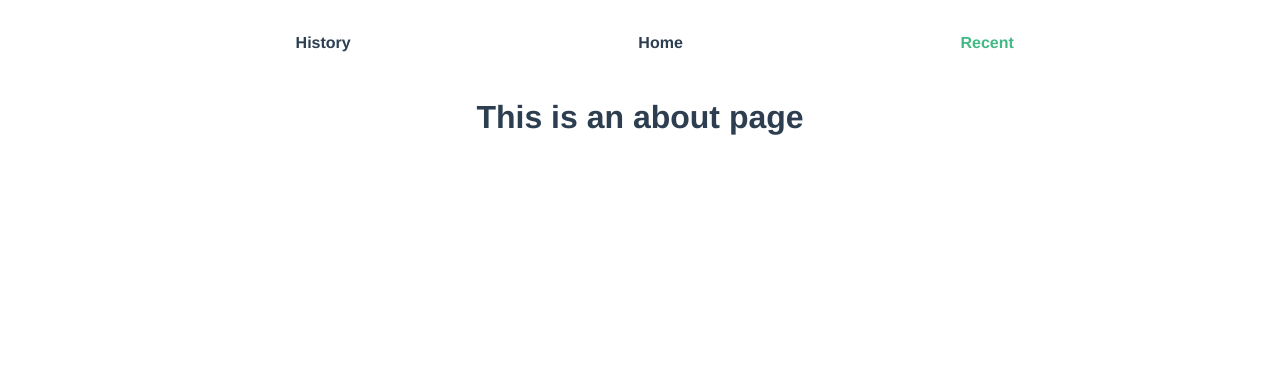
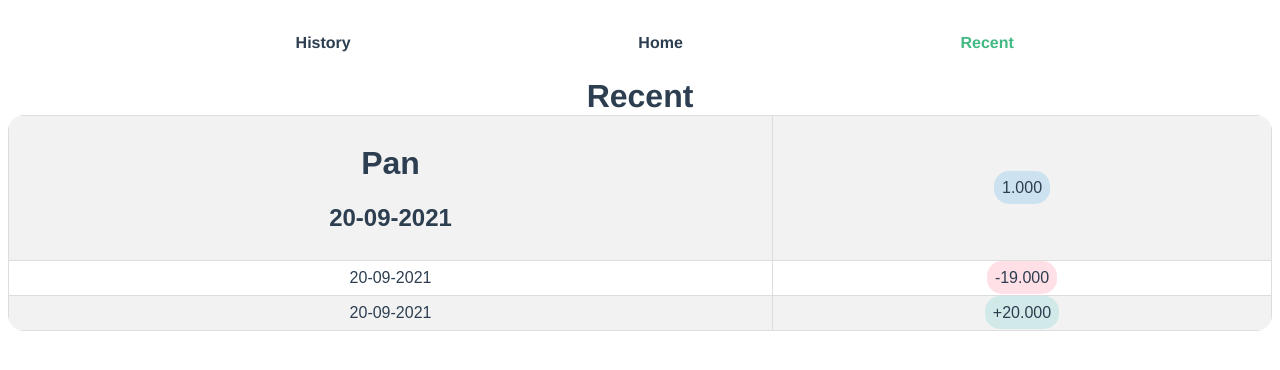
Before and after one commit to Marfullsen/chary-wallet, a Vue app: page /recent in a window 1280 px wide. Shown: the top 370 px of the page. Built offline with nearby package versions, Linux system fonts and the light colour scheme; some icons are missing.

Commit message:
Feature: Sketch for charts and recent history added.

```diff
--- /dev/null
+++ b/src/components/DailyChart.vue
@@ -0,0 +1,57 @@
+<template>
+  <div>
+    <canvas id='day-chart'></canvas>
+  </div>
+</template>
+
+<script>
+import Chart from 'chart.js';
+
+export default {
+  name: 'DayBarChart',
+  mounted() {
+    const ctx = document.getElementById('day-chart');
+    const data = {
+      type: 'bar',
+      data: {
+        labels: ['Red', 'Blue', 'Yellow', 'Green', 'Purple', 'Orange'],
+        datasets: [
+          {
+            label: '# of nothing',
+            data: [12, 19, 3, 5, 2, 3],
+            backgroundColor: [
+              'rgba(255, 99, 132, 0.2)',
+              'rgba(54, 162, 235, 0.2)',
+              'rgba(255, 206, 86, 0.2)',
+              'rgba(75, 192, 192, 0.2)',
+              'rgba(153, 102, 255, 0.2)',
+              'rgba(255, 159, 64, 0.2)',
+            ],
+            borderColor: [
+              'rgba(255, 99, 132, 1)',
+              'rgba(54, 162, 235, 1)',
+              'rgba(255, 206, 86, 1)',
+              'rgba(75, 192, 192, 1)',
+              'rgba(153, 102, 255, 1)',
+              'rgba(255, 159, 64, 1)',
+            ],
+            borderWidth: 1,
+          },
+        ],
+      },
+      options: {
+        scales: {
+          y: {
+            beginAtZero: true,
+          },
+        },
+      },
+    };
+    // eslint-disable-next-line no-new
+    new Chart(ctx, data);
+  },
+};
+</script>
+
+<style scoped>
+</style>
--- /dev/null
+++ b/src/components/MonthlyChart.vue
@@ -0,0 +1,57 @@
+<template>
+  <div>
+    <canvas id='montly-chart'></canvas>
+  </div>
+</template>
+
+<script>
+import Chart from 'chart.js';
+
+export default {
+  name: 'MontlyChart',
+  mounted() {
+    const ctx = document.getElementById('montly-chart');
+    const data = {
+      type: 'line',
+      data: {
+        labels: ['Red', 'Blue', 'Yellow', 'Green', 'Purple', 'Orange'],
+        datasets: [
+          {
+            label: '# of nothing',
+            data: [12, 19, 3, 5, 2, 3],
+            backgroundColor: [
+              'rgba(255, 99, 132, 0.2)',
+              'rgba(54, 162, 235, 0.2)',
+              'rgba(255, 206, 86, 0.2)',
+              'rgba(75, 192, 192, 0.2)',
+              'rgba(153, 102, 255, 0.2)',
+              'rgba(255, 159, 64, 0.2)',
+            ],
+            borderColor: [
+              'rgba(255, 99, 132, 1)',
+              'rgba(54, 162, 235, 1)',
+              'rgba(255, 206, 86, 1)',
+              'rgba(75, 192, 192, 1)',
+              'rgba(153, 102, 255, 1)',
+              'rgba(255, 159, 64, 1)',
+            ],
+            borderWidth: 1,
+          },
+        ],
+      },
+      options: {
+        scales: {
+          y: {
+            beginAtZero: true,
+          },
+        },
+      },
+    };
+    // eslint-disable-next-line no-new
+    new Chart(ctx, data);
+  },
+};
+</script>
+
+<style scoped>
+</style>
--- /dev/null
+++ b/src/components/WeeklyChart.vue
@@ -0,0 +1,57 @@
+<template>
+  <div>
+    <canvas id='weekly-chart'></canvas>
+  </div>
+</template>
+
+<script>
+import Chart from 'chart.js';
+
+export default {
+  name: 'WeeklyChart',
+  mounted() {
+    const ctx = document.getElementById('weekly-chart');
+    const data = {
+      type: 'doughnut',
+      data: {
+        labels: ['Red', 'Blue', 'Yellow', 'Green', 'Purple', 'Orange'],
+        datasets: [
+          {
+            label: '# of nothing',
+            data: [12, 19, 3, 5, 2, 3],
+            backgroundColor: [
+              'rgba(255, 99, 132, 0.2)',
+              'rgba(54, 162, 235, 0.2)',
+              'rgba(255, 206, 86, 0.2)',
+              'rgba(75, 192, 192, 0.2)',
+              'rgba(153, 102, 255, 0.2)',
+              'rgba(255, 159, 64, 0.2)',
+            ],
+            borderColor: [
+              'rgba(255, 99, 132, 1)',
+              'rgba(54, 162, 235, 1)',
+              'rgba(255, 206, 86, 1)',
+              'rgba(75, 192, 192, 1)',
+              'rgba(153, 102, 255, 1)',
+              'rgba(255, 159, 64, 1)',
+            ],
+            borderWidth: 1,
+          },
+        ],
+      },
+      options: {
+        scales: {
+          y: {
+            beginAtZero: true,
+          },
+        },
+      },
+    };
+    // eslint-disable-next-line no-new
+    new Chart(ctx, data);
+  },
+};
+</script>
+
+<style scoped>
+</style>
--- a/src/views/HistoryBalance.vue
+++ b/src/views/HistoryBalance.vue
@@ -1,11 +1,23 @@
 <template>
-  <div></div>
+  <div>
+    <h1 style="margin: 0">History</h1>
+    <daily-chart/>
+    <weekly-chart/>
+    <monthly-chart/>
+  </div>
 </template>
 
 <script>
+import DailyChart from '../components/DailyChart.vue';
+import MonthlyChart from '../components/MonthlyChart.vue';
+import WeeklyChart from '../components/WeeklyChart.vue';
+
 export default {
-  setup() {
-    return {};
+  name: 'Home',
+  components: {
+    DailyChart,
+    WeeklyChart,
+    MonthlyChart,
   },
 };
 </script>
--- a/src/views/Recent.vue
+++ b/src/views/Recent.vue
@@ -1,5 +1,100 @@
 <template>
-  <div class="about">
-    <h1>This is an about page</h1>
+  <div>
+    <h1 style="margin: 0">Recent</h1>
+    <table id="wallet">
+      <tr style="display: none">
+        <th>Optional Label</th>
+        <th>Date of transaction</th>
+        <th>Amount</th>
+      </tr>
+      <tr>
+        <td class="opt-label"></td>
+        <td>
+          <h1>
+            Pan
+          </h1>
+          <h2>
+            20-09-2021
+          </h2>
+        </td>
+        <td>
+          <span class="till">
+            1.000
+          </span>
+          </td>
+      </tr>
+      <tr>
+        <td class="opt-label"></td>
+        <td>20-09-2021</td>
+        <td>
+          <span class="outgo">
+            -19.000
+          </span>
+          </td>
+      </tr>
+      <tr>
+        <td class="opt-label"></td>
+        <td>20-09-2021</td>
+        <td>
+          <span class="income">
+            +20.000
+          </span>
+          </td>
+      </tr>
+    </table>
   </div>
 </template>
+
+<style scoped>
+.income {
+  padding: 8px;
+  border-radius: 15px;
+  background: rgba(75, 192, 192, 0.2);
+}
+
+.outgo {
+  padding: 8px;
+  border-radius: 15px;
+  background: rgba(255, 99, 132, 0.2);
+}
+
+.till {
+  padding: 8px;
+  border-radius: 15px;
+  background: rgba(54, 162, 235, 0.2);
+}
+
+.opt-label {
+  display: none;
+}
+
+#wallet {
+  font-family: Arial, Helvetica, sans-serif;
+  border-collapse: collapse;
+  width: 100%;
+  border-radius: 1em;
+  overflow: hidden;
+}
+
+#wallet td,
+#wallet th {
+  border: 1px solid #ddd;
+  padding: 8px;
+}
+
+#wallet tr:nth-child(even) {
+  background-color: #f2f2f2;
+}
+
+#wallet tr:hover {
+  background-color: #ddd;
+}
+
+#wallet th {
+  padding-top: 12px;
+  padding-bottom: 12px;
+  text-align: left;
+  background-color: #04aa6d;
+  color: white;
+}
+</style>
```
